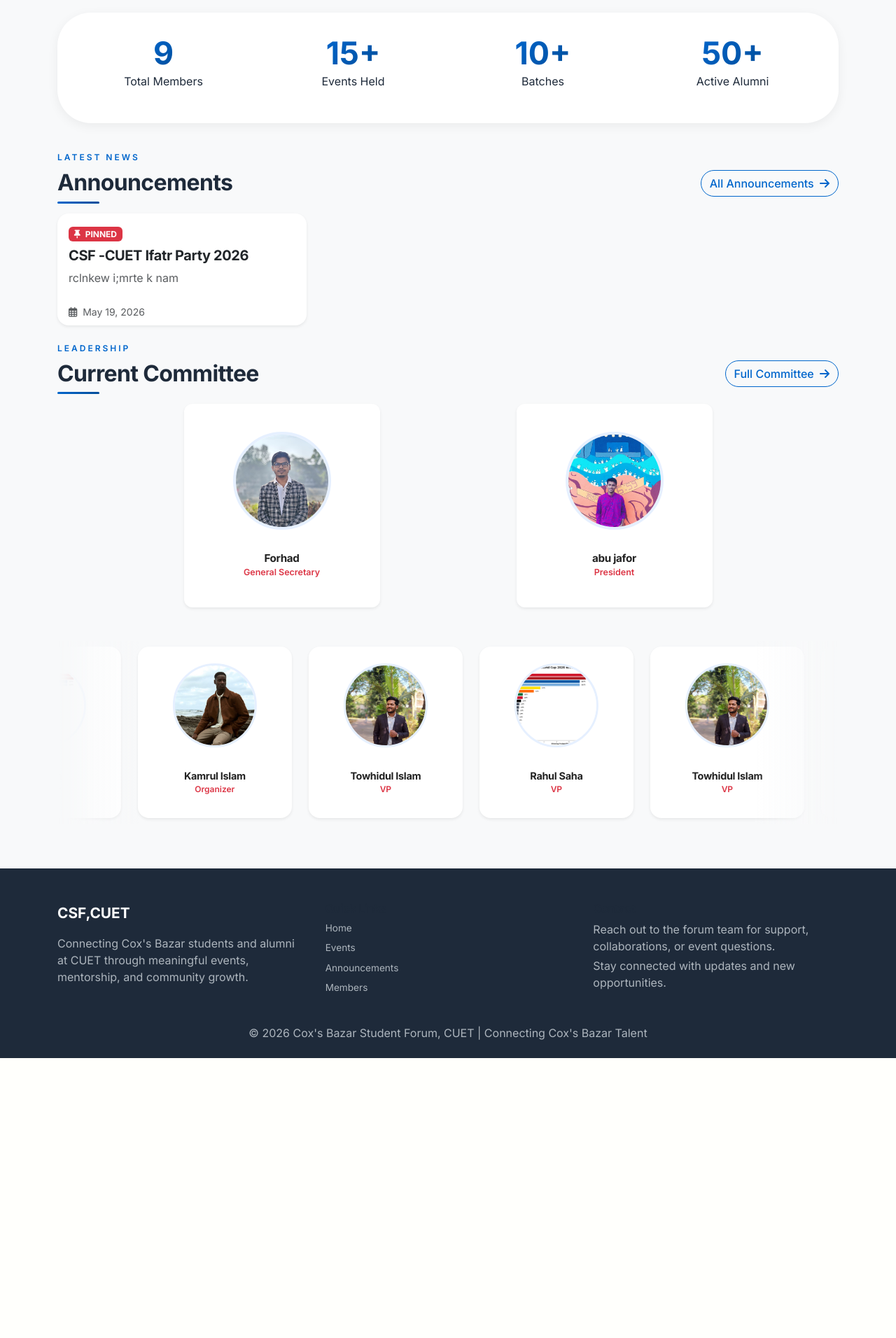
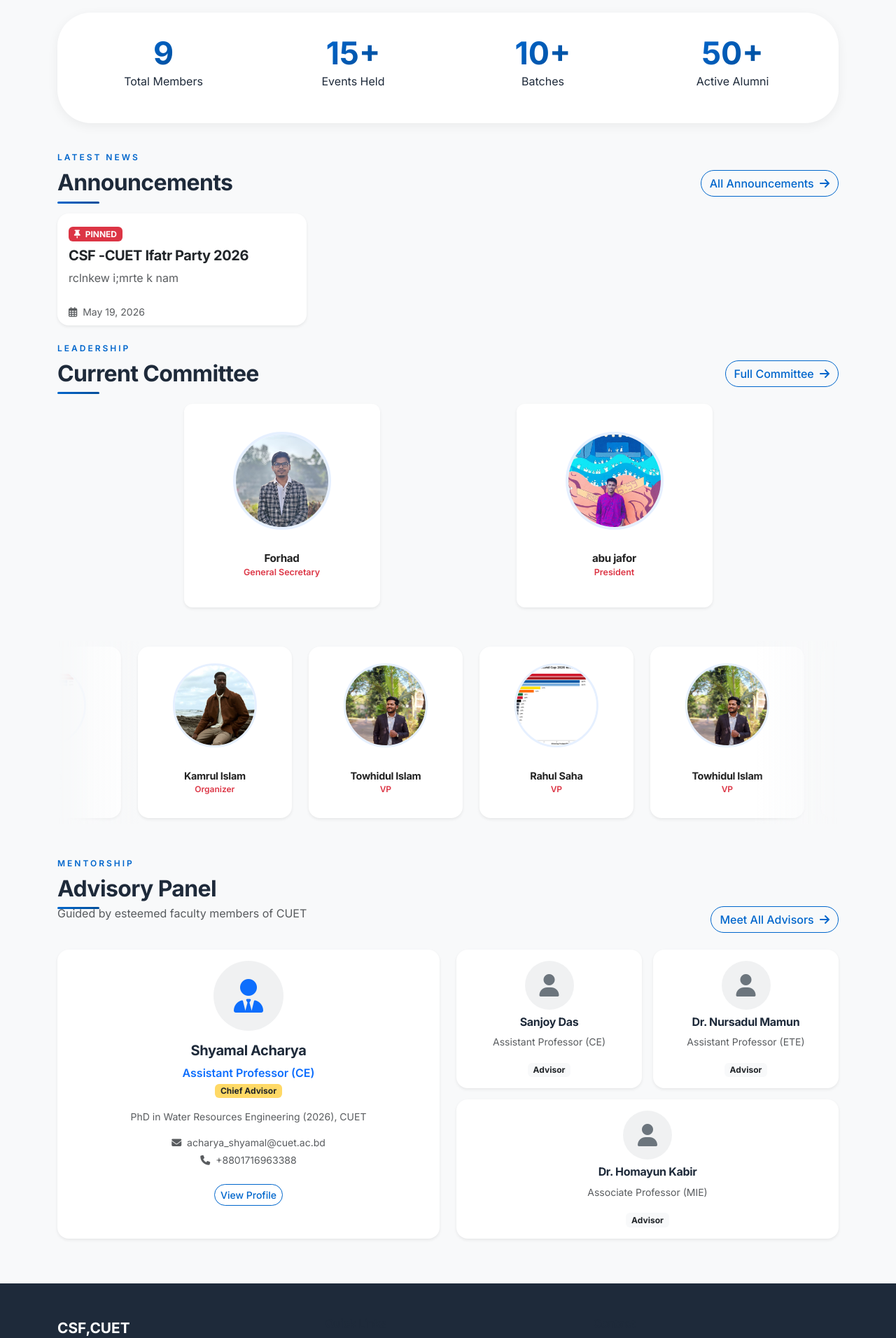
Before and after one commit to ashraf1600/Cox-s-Bazar-Student-Forum-CUET, a Django app: page / in a window 1280 px wide. Shown: the part 1320-3232 px from the top of the page at 70% size. Before the commit the page ends 2832 px from the top, so only its background shows below. Run offline with Django 5.2, Linux system fonts and the light colour scheme; data comes from the database, SQL or seed files in the repository.

Commit message:
advisory panel building

```diff
--- a/core/static/core/css/style.css
+++ b/core/static/core/css/style.css
@@ -1250,6 +1250,34 @@ a {
     max-width: 220px;          /* same as slider cards */
 }
 
+/* Gold badge – used for Chief Advisor and other highlights */
+.bg-gold {
+    background: #FFD966;
+    color: #1e2a3a;
+}
+
+/* Advisory Panel teaser – ensure consistent spacing */
+.advisory-card .card {
+    transition: transform 0.2s;
+}
+.advisory-card .card:hover {
+    transform: translateY(-4px);
+}
+.advisory-card .icon-circle-sm {
+    width: 70px;
+    height: 70px;
+    border-radius: 50%;
+    background: #e6f0ff;
+    display: flex;
+    align-items: center;
+    justify-content: center;
+    margin: 0 auto 0.75rem;
+}
+.advisory-card .icon-circle-sm i {
+    font-size: 2rem;
+    color: #0066cc;
+}
+
 /* .featured-member{
     border-radius:24px;
     overflow:hidden;
--- a/core/templates/core/base.html
+++ b/core/templates/core/base.html
@@ -13,7 +13,7 @@
     <link rel="stylesheet" href="https://cdnjs.cloudflare.com/ajax/libs/font-awesome/6.4.0/css/all.min.css">
     <link rel="stylesheet" href="{% static 'core/css/style.css' %}">
     <style>
-
+        /* Additional inline styles can go here if needed */
     </style>
 </head>
 <body>
@@ -38,9 +38,9 @@
                     <li class="nav-item"><a class="nav-link" href="{% url 'core:member_directory' %}">Members</a></li>
                     <li class="nav-item"><a class="nav-link" href="{% url 'core:announcements' %}">Announcements</a></li>
 
-                    <!-- Advisory Panel – regular link, no button -->
+                    <!-- Advisory Panel – fixed URL -->
                     <li class="nav-item">
-                        <a class="nav-link" href="{'#'}" target="_blank">
+                        <a class="nav-link" href="{% url 'core:advisory_panel' %}">
                             <i class="fas fa-user-tie me-1"></i> Advisory Panel
                         </a>
                     </li>
--- a/core/templates/core/homepage.html
+++ b/core/templates/core/homepage.html
@@ -14,7 +14,7 @@
                 <h1 class="hero-title">
                     Cox's Bazar<br>
                     <em>Students Forum</em><br>
-                     CUET
+                    at CUET
                 </h1>
                 <p class="hero-lead">
                     A trusted community network for students and alumni from Cox's Bazar at CUET —
@@ -251,4 +251,78 @@
         <p class="text-center text-muted">No committee members yet.</p>
     {% endif %}
 </section>
+
+<!-- ── Advisory Panel Teaser ── -->
+<section class="container mt-4 mb-5">
+    <div class="d-flex justify-content-between align-items-end mb-4 flex-column flex-md-row gap-3">
+        <div>
+            <span class="section-eyebrow">Mentorship</span>
+            <h2 class="section-title mb-0">Advisory Panel</h2>
+            <p class="text-muted mt-1">Guided by esteemed faculty members of CUET</p>
+        </div>
+        <a href="{% url 'core:advisory_panel' %}" class="btn btn-outline-primary rounded-pill">
+            Meet All Advisors <i class="fas fa-arrow-right ms-1"></i>
+        </a>
+    </div>
+
+    <div class="row g-4">
+        <!-- Chief Advisor -->
+        <div class="col-md-6">
+            <div class="card h-100 shadow-sm border-0 text-center">
+                <div class="card-body">
+                    <div class="bg-secondary bg-opacity-10 rounded-circle mb-3 d-flex align-items-center justify-content-center" style="width: 100px; height: 100px; margin: 0 auto;">
+                        <i class="fas fa-user-tie fa-3x text-primary"></i>
+                    </div>
+                    <h5 class="fw-bold">Shyamal Acharya</h5>
+                    <p class="text-primary fw-semibold">Assistant Professor (CE) <br> <span class="badge bg-gold text-dark">Chief Advisor</span></p>
+                    <p class="small text-muted">PhD in Water Resources Engineering (2026), CUET</p>
+                    <p class="small text-muted mb-1"><i class="fas fa-envelope me-1"></i> acharya_shyamal@cuet.ac.bd</p>
+                    <p class="small text-muted"><i class="fas fa-phone me-1"></i> +8801716963388</p>
+                    <a href="{% url 'core:advisory_panel' %}" class="btn btn-sm btn-outline-primary rounded-pill mt-2">View Profile</a>
+                </div>
+            </div>
+        </div>
+        <!-- Other Advisors (compact) -->
+        <div class="col-md-6">
+            <div class="row g-3">
+                <div class="col-6">
+                    <div class="card h-100 shadow-sm border-0 text-center">
+                        <div class="card-body">
+                            <div class="bg-secondary bg-opacity-10 rounded-circle mb-2 d-flex align-items-center justify-content-center" style="width: 70px; height: 70px; margin: 0 auto;">
+                                <i class="fas fa-user fa-2x text-secondary"></i>
+                            </div>
+                            <h6 class="fw-bold">Sanjoy Das</h6>
+                            <p class="small text-muted">Assistant Professor (CE)</p>
+                            <span class="badge bg-light text-dark">Advisor</span>
+                        </div>
+                    </div>
+                </div>
+                <div class="col-6">
+                    <div class="card h-100 shadow-sm border-0 text-center">
+                        <div class="card-body">
+                            <div class="bg-secondary bg-opacity-10 rounded-circle mb-2 d-flex align-items-center justify-content-center" style="width: 70px; height: 70px; margin: 0 auto;">
+                                <i class="fas fa-user fa-2x text-secondary"></i>
+                            </div>
+                            <h6 class="fw-bold">Dr. Nursadul Mamun</h6>
+                            <p class="small text-muted">Assistant Professor (ETE)</p>
+                            <span class="badge bg-light text-dark">Advisor</span>
+                        </div>
+                    </div>
+                </div>
+                <div class="col-12">
+                    <div class="card h-100 shadow-sm border-0 text-center">
+                        <div class="card-body">
+                            <div class="bg-secondary bg-opacity-10 rounded-circle mb-2 d-flex align-items-center justify-content-center" style="width: 70px; height: 70px; margin: 0 auto;">
+                                <i class="fas fa-user fa-2x text-secondary"></i>
+                            </div>
+                            <h6 class="fw-bold">Dr. Homayun Kabir</h6>
+                            <p class="small text-muted">Associate Professor (MIE)</p>
+                            <span class="badge bg-light text-dark">Advisor</span>
+                        </div>
+                    </div>
+                </div>
+            </div>
+        </div>
+    </div>
+</section>
 {% endblock %}
--- a/core/urls.py
+++ b/core/urls.py
@@ -26,6 +26,7 @@ urlpatterns = [
     path('inbox/message/<int:message_id>/', views.view_message, name='view_message'),
     path('send-message/<int:user_id>/', views.send_message, name='send_message'),
     path('message/<int:message_id>/reply/', views.reply_message, name='reply_message'),
+    path('advisory-panel/', views.advisory_panel, name='advisory_panel'),
 ]
 
 
--- a/core/views.py
+++ b/core/views.py
@@ -319,3 +319,49 @@ def reply_message(request, message_id):
         return redirect('core:inbox')
     # If not POST, redirect to inbox (should not happen)
     return redirect('core:inbox')
+
+
+
+def advisory_panel(request):
+    # Hard-coded advisory panel data
+    advisors = [
+        {
+            'name': 'Shyamal Acharya',
+            'designation': 'Assistant Professor (CE)',
+            'role': 'Chief Advisor',
+            'email': 'acharya_shyamal@cuet.ac.bd',
+            'phone': '+8801716963388',
+            'education': 'PhD in Water Resources Engineering (2026), CUET',
+            'image': 'images/shyamal.png'  # placeholder – you can add actual images later
+        },
+        {
+            'name': 'Sanjoy Das',
+            'designation': 'Assistant Professor (CE)',
+            'role': 'Advisor',
+            'email': 'sanjoyO7@cuet.ac.bd',
+            'phone': '+8801811302245',
+            'room': 'R/N: 1310',
+            'linkedin': 'https://linkedin.com/in/sanjoydas',
+            'education': 'M.Sc. Engineering in Civil Engineering',
+            'image': 'images/sanjoy.png'
+        },
+        {
+            'name': 'Dr. Nursadul Mamun',
+            'designation': 'Assistant Professor (ETE)',
+            'role': 'Advisor',
+            'email': 'nursad.mamun@cuet.ac.bd',
+            'phone': '+8801813977506',
+            'education': '',
+            'image': 'images/nursadul.png'
+        },
+        {
+            'name': 'Dr. Homayun Kabir',
+            'designation': 'Associate Professor (MIE)',
+            'role': 'Advisor',
+            'email': 'homayun@cuet.ac.bd',
+            'phone': '+8801814330170',
+            'education': '',
+            'image': 'images/homayun.png'
+        },
+    ]
+    return render(request, 'core/advisory_panel.html', {'advisors': advisors})
```
Also changed, not shown: core/templates/core/advisory_panel.html (added, +49 -0 lines), core/static/images/advisors/sanjoy.png (added), core/static/images/advisors/shyamal.png (added).
